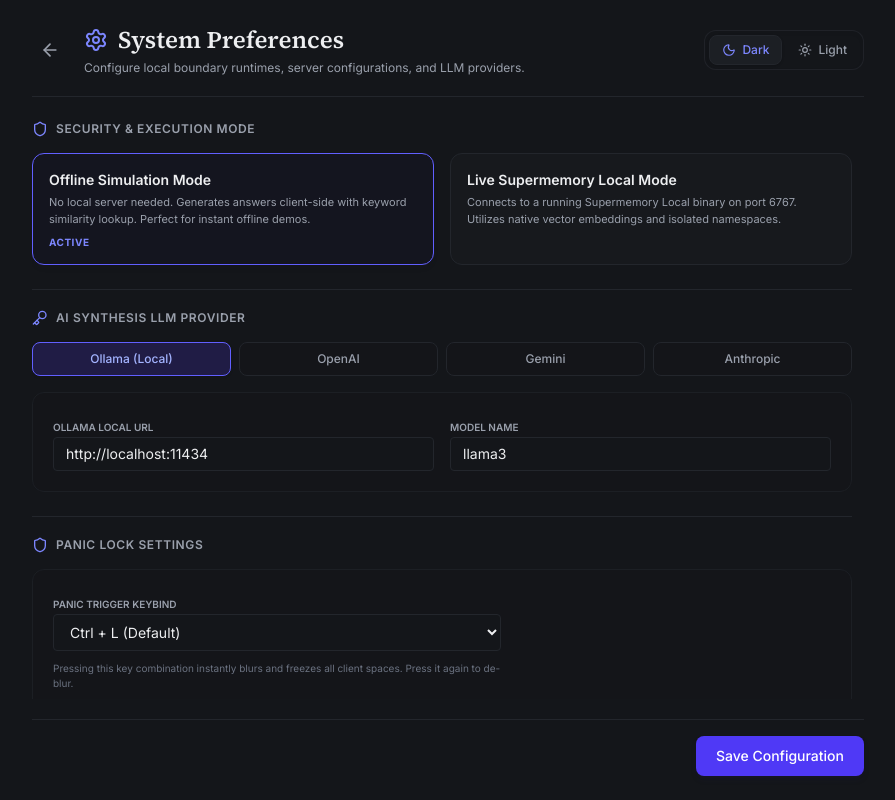
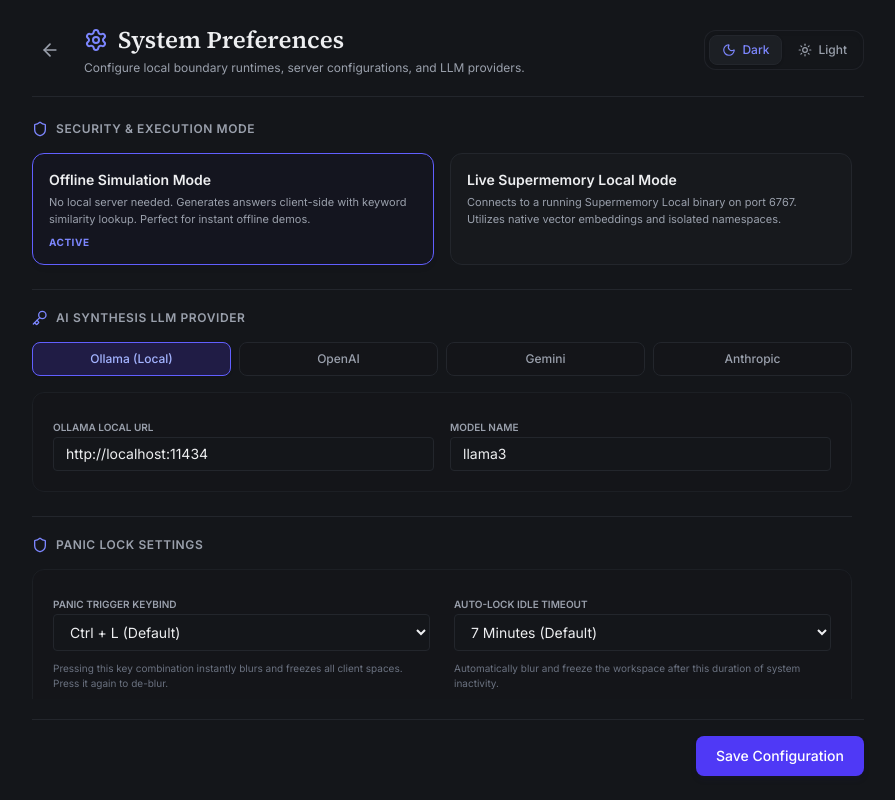
Before and after one commit to prakharsingh-74/VaultMind, a React (Vite) app: page / in a window 1280 px wide. Both pictures are taken after a click on the button "Settings". Shown: the whole page, without its empty margins (192-1087 px from the left). Built offline with nearby package versions, Linux system fonts and the light colour scheme.

Commit message:
feat: adjustable duration in panic lock

```diff
--- a/src/App.tsx
+++ b/src/App.tsx
@@ -78,6 +78,40 @@ export default function App() {
     };
   }, []);
 
+  // Idle Auto-Lock Timer
+  useEffect(() => {
+    if (isLocked) return;
+
+    const settings = getSettings();
+    const timeoutMin = settings.panicIdleTimeout !== undefined ? settings.panicIdleTimeout : 7;
+    if (timeoutMin <= 0) return;
+
+    const timeoutMs = timeoutMin * 60 * 1000;
+    let timerId: any;
+
+    const resetTimer = () => {
+      if (timerId) clearTimeout(timerId);
+      timerId = setTimeout(() => {
+        setIsLocked(true);
+        logAuditAction('app_locked', undefined, undefined, `Panic Lock triggered automatically due to ${timeoutMin} minutes of inactivity`);
+      }, timeoutMs);
+    };
+
+    const events = ['mousemove', 'keydown', 'mousedown', 'scroll', 'touchstart'];
+    events.forEach(event => {
+      window.addEventListener(event, resetTimer, { passive: true });
+    });
+
+    resetTimer();
+
+    return () => {
+      if (timerId) clearTimeout(timerId);
+      events.forEach(event => {
+        window.removeEventListener(event, resetTimer);
+      });
+    };
+  }, [isLocked]);
+
   const handleSelectSpace = (space: ClientSpace) => {
     setActiveSpace(space);
     setView('space');
--- a/src/components/SettingsView.tsx
+++ b/src/components/SettingsView.tsx
@@ -320,8 +320,10 @@ export default function SettingsView({ onBack }: SettingsViewProps) {
           </h3>
 
           <div className="bg-charcoal-900/40 border border-charcoal-800 p-5 rounded-xl">
+            <div className="grid grid-cols-2 gap-6">
+
               {/* Trigger Shortcut Dropdown */}
-            <div className="space-y-1.5 max-w-md">
+              <div className="space-y-1.5">
                 <label className="text-[10px] text-charcoal-400 uppercase font-semibold">Panic Trigger Keybind</label>
                 <select
                   value={settings.panicShortcut || 'Ctrl+L'}
@@ -340,6 +342,34 @@ export default function SettingsView({ onBack }: SettingsViewProps) {
                 <span className="text-[10px] text-charcoal-500 block mt-1 leading-normal">
                   Pressing this key combination instantly blurs and freezes all client spaces. Press it again to de-blur.
                 </span>
+              </div>
+
+              {/* Idle Timeout Selector */}
+              <div className="space-y-1.5">
+                <label className="text-[10px] text-charcoal-400 uppercase font-semibold">Auto-Lock Idle Timeout</label>
+                <select
+                  value={settings.panicIdleTimeout !== undefined ? settings.panicIdleTimeout : 7}
+                  onChange={e => {
+                    const next = { ...settings, panicIdleTimeout: parseInt(e.target.value, 10) };
+                    setSettings(next);
+                    handleSave(next);
+                  }}
+                  className="w-full bg-charcoal-900 border border-charcoal-700 rounded px-3 py-2 text-sm text-charcoal-200 focus:outline-none focus:border-indigo-500 cursor-pointer"
+                >
+                  <option value="0">Disabled (Manual Only)</option>
+                  <option value="1">1 Minute</option>
+                  <option value="3">3 Minutes</option>
+                  <option value="5">5 Minutes</option>
+                  <option value="7">7 Minutes (Default)</option>
+                  <option value="10">10 Minutes</option>
+                  <option value="15">15 Minutes</option>
+                  <option value="30">30 Minutes</option>
+                </select>
+                <span className="text-[10px] text-charcoal-500 block mt-1 leading-normal">
+                  Automatically blur and freeze the workspace after this duration of system inactivity.
+                </span>
+              </div>
+
             </div>
           </div>
         </div>
--- a/src/services/spaceRouter.ts
+++ b/src/services/spaceRouter.ts
@@ -16,7 +16,8 @@ const DEFAULT_SETTINGS: AppSettings = {
   ollamaUrl: 'http://localhost:11434',
   ollamaModel: 'llama3',
   panicLockPinHash: '03ac674216f3e15c761ee1a5e255f067953623c8b388b4459e13f978d7c846f4', // SHA-256 hash of "1234"
-  panicShortcut: 'Ctrl+L'
+  panicShortcut: 'Ctrl+L',
+  panicIdleTimeout: 7
 };
 
 // --- Settings Operations ---
--- a/src/types/index.ts
+++ b/src/types/index.ts
@@ -43,4 +43,5 @@ export interface AppSettings {
   theme?: 'dark' | 'light';
   panicLockPinHash?: string;
   panicShortcut?: string;
+  panicIdleTimeout?: number;
 }
```
Lines whose indentation alone changed are shown as unchanged.
